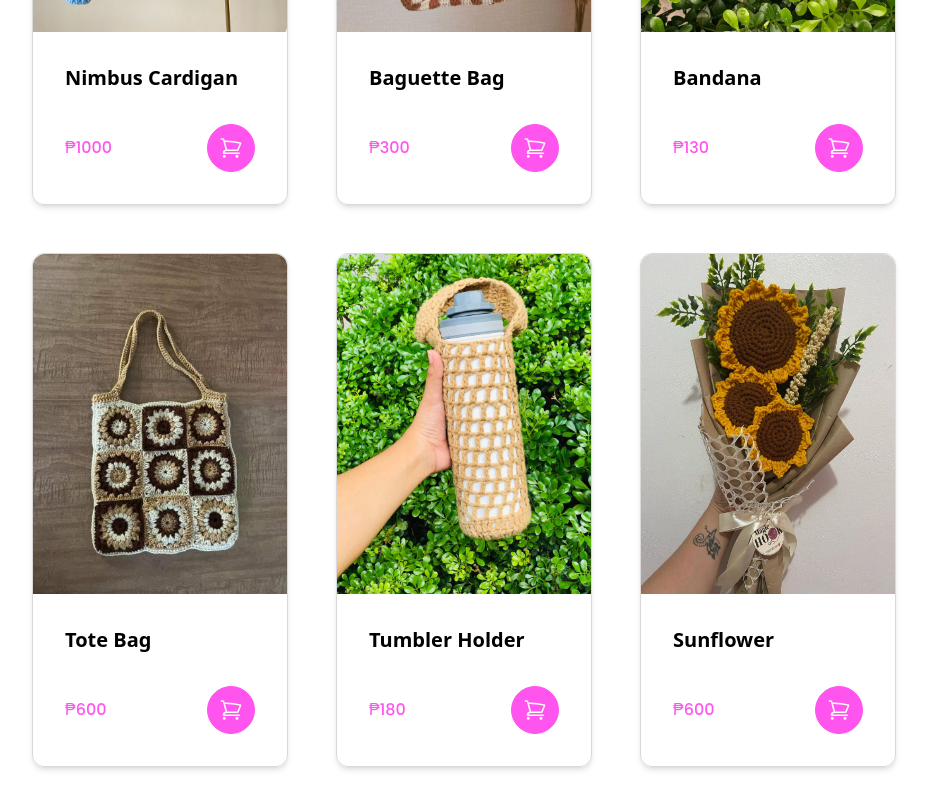
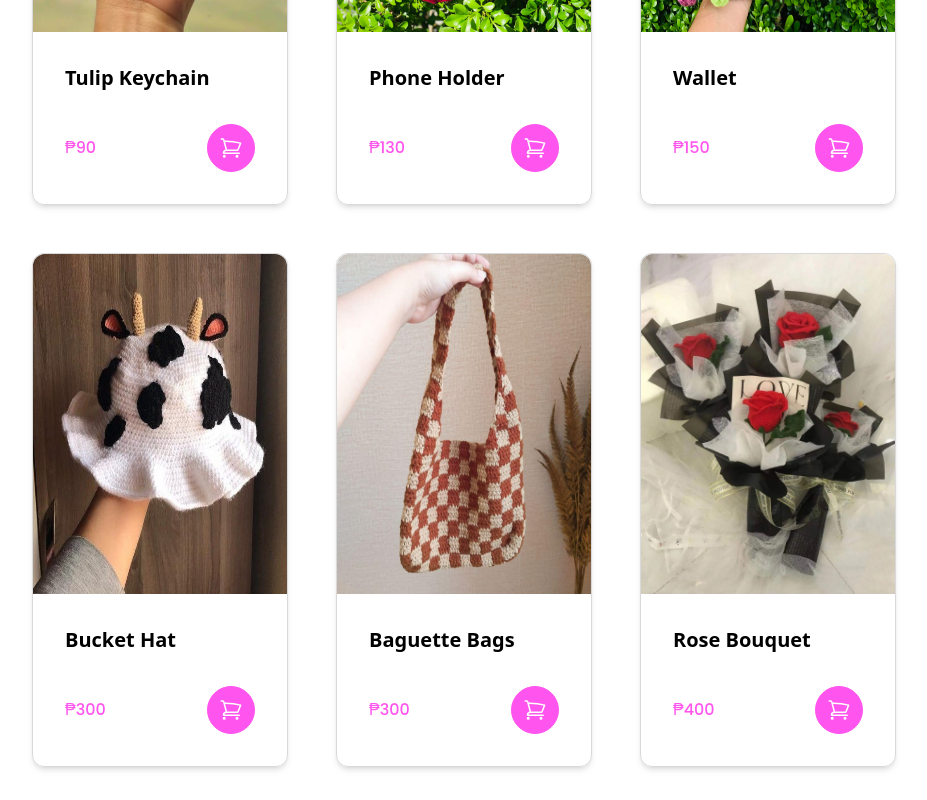
Before and after one commit to yshaaang/ganda-yarn, a React (Vite) app: page / in a window 1280 px wide. Shown: the part 1760-2560 px from the top of the page, without its empty margins (162-1089 px from the left). Built offline with nearby package versions, Linux system fonts and the light colour scheme.

Commit message:
Modifed Featured and Checkout

```diff
--- a/src/components/Featured.jsx
+++ b/src/components/Featured.jsx
@@ -1,10 +1,6 @@
 import styles from '../style';
-import { baguettebags_brown } from '../assets/gy_products/Baguette Bags';
-import { Nimbus_Cardigan_croptop } from '../assets/gy_products/Cardigan';
-import { bandana_lightblue } from '../assets/gy_products/Bandana';
-import { Flora_Tote_Bag_pastel_brown } from '../assets/gy_products/Tote Bags';
-import { tumblerholder_beige } from '../assets/gy_products/Tumbler Holder';
-import { flower_multiplesunflowerbouquet } from '../assets/gy_products/Flowers/Sunflower';
+import { featuredProducts } from '../constants';
+import { Link } from 'react-router-dom';
 
 const Featured = () => (
   <section
@@ -21,21 +17,23 @@ const Featured = () => (
     </div>
 
     <div className='grid grid-cols-1 md:grid-cols-2 lg:grid-cols-3 gap-5'>
+      {featuredProducts.map((featured) => (
         <div className='card h-70 w-64 shadow-md rounded-xl mr-7 mb-7 border border-[#d9d9d9] cursor-pointer'>
           <figure>
             <img
-            src={Nimbus_Cardigan_croptop}
+              src={featured.imageSrc}
               className='h-[340px] hover:opacity-75'
-            alt='nimbus cardigan'
+              alt={featured.imageAlt}
             />
           </figure>
           <div className='card-body'>
-          <h2 className='card-title text-[#000000]'>Nimbus Cardigan</h2>
+            <h2 className='card-title text-[#000000]'>{featured.name}</h2>
 
             <div className='card-actions justify-between mt-6'>
               <h1 className='font-poppins font-medium py-3 text-[#ff55ee]'>
-              ₱1000
+                {featured.price}
               </h1>
+              <Link to={`/${featured.path}`}>
                 <button className='btn bg-[#ff55ee] btn-circle border-[#ff55ee]'>
                   <svg
                     xmlns='http://www.w3.org/2000/svg'
@@ -52,184 +50,11 @@ const Featured = () => (
                     />
                   </svg>
                 </button>
+              </Link>
             </div>
           </div>
         </div>
-
-      <div className='card h-70 w-64 shadow-md rounded-xl mr-7 mb-7 border border-[#d9d9d9] cursor-pointer'>
-        <figure>
-          <img
-            src={baguettebags_brown}
-            className='h-[340px] hover:opacity-75'
-            alt='baguette bag'
-          />
-        </figure>
-        <div className='card-body'>
-          <h2 className='card-title text-[#000000]'>Baguette Bag</h2>
-
-          <div className='card-actions justify-between mt-6'>
-            <h1 className='font-poppins font-medium py-3 text-[#ff55ee]'>
-              ₱300
-            </h1>
-            <button className='btn bg-[#ff55ee] btn-circle border-[#ff55ee]'>
-              <svg
-                xmlns='http://www.w3.org/2000/svg'
-                fill='none'
-                viewBox='0 0 24 24'
-                strokeWidth={1.5}
-                stroke='#ffffff'
-                className='w-6 h-6'
-              >
-                <path
-                  strokeLinecap='round'
-                  strokeLinejoin='round'
-                  d='M2.25 3h1.386c.51 0 .955.343 1.087.835l.383 1.437M7.5 14.25a3 3 0 00-3 3h15.75m-12.75-3h11.218c1.121-2.3 2.1-4.684 2.924-7.138a60.114 60.114 0 00-16.536-1.84M7.5 14.25L5.106 5.272M6 20.25a.75.75 0 11-1.5 0 .75.75 0 011.5 0zm12.75 0a.75.75 0 11-1.5 0 .75.75 0 011.5 0z'
-                />
-              </svg>
-            </button>
-          </div>
-        </div>
-      </div>
-
-      <div className='card h-70 w-64 shadow-md rounded-xl mr-7 mb-7 border border-[#d9d9d9] cursor-pointer'>
-        <figure>
-          <img
-            src={bandana_lightblue}
-            className='h-[340px] hover:opacity-75'
-            alt='bandana'
-          />
-        </figure>
-        <div className='card-body'>
-          <h2 className='card-title text-[#000000]'>Bandana</h2>
-
-          <div className='card-actions justify-between mt-6'>
-            <h1 className='font-poppins font-medium py-3 text-[#ff55ee]'>
-              ₱130
-            </h1>
-            <button className='btn bg-[#ff55ee] btn-circle border-[#ff55ee]'>
-              <svg
-                xmlns='http://www.w3.org/2000/svg'
-                fill='none'
-                viewBox='0 0 24 24'
-                strokeWidth={1.5}
-                stroke='#ffffff'
-                className='w-6 h-6'
-              >
-                <path
-                  strokeLinecap='round'
-                  strokeLinejoin='round'
-                  d='M2.25 3h1.386c.51 0 .955.343 1.087.835l.383 1.437M7.5 14.25a3 3 0 00-3 3h15.75m-12.75-3h11.218c1.121-2.3 2.1-4.684 2.924-7.138a60.114 60.114 0 00-16.536-1.84M7.5 14.25L5.106 5.272M6 20.25a.75.75 0 11-1.5 0 .75.75 0 011.5 0zm12.75 0a.75.75 0 11-1.5 0 .75.75 0 011.5 0z'
-                />
-              </svg>
-            </button>
-          </div>
-        </div>
-      </div>
-
-      <div className='card h-70 w-64 shadow-md rounded-xl mr-7 mb-7 border border-[#d9d9d9] cursor-pointer'>
-        <figure>
-          <img
-            src={Flora_Tote_Bag_pastel_brown}
-            className='h-[340px] hover:opacity-75'
-            alt='tote bag'
-          />
-        </figure>
-        <div className='card-body'>
-          <h2 className='card-title text-[#000000]'>Tote Bag</h2>
-
-          <div className='card-actions justify-between mt-6'>
-            <h1 className='font-poppins font-medium py-3 text-[#ff55ee]'>
-              ₱600
-            </h1>
-            <button className='btn bg-[#ff55ee] btn-circle border-[#ff55ee]'>
-              <svg
-                xmlns='http://www.w3.org/2000/svg'
-                fill='none'
-                viewBox='0 0 24 24'
-                strokeWidth={1.5}
-                stroke='#ffffff'
-                className='w-6 h-6'
-              >
-                <path
-                  strokeLinecap='round'
-                  strokeLinejoin='round'
-                  d='M2.25 3h1.386c.51 0 .955.343 1.087.835l.383 1.437M7.5 14.25a3 3 0 00-3 3h15.75m-12.75-3h11.218c1.121-2.3 2.1-4.684 2.924-7.138a60.114 60.114 0 00-16.536-1.84M7.5 14.25L5.106 5.272M6 20.25a.75.75 0 11-1.5 0 .75.75 0 011.5 0zm12.75 0a.75.75 0 11-1.5 0 .75.75 0 011.5 0z'
-                />
-              </svg>
-            </button>
-          </div>
-        </div>
-      </div>
-
-      <div className='card h-70 w-64 shadow-md rounded-xl mr-7 mb-7 border border-[#d9d9d9] cursor-pointer'>
-        <figure>
-          <img
-            src={tumblerholder_beige}
-            className='h-[340px] hover:opacity-75'
-            alt='tumbler holder'
-          />
-        </figure>
-        <div className='card-body'>
-          <h2 className='card-title text-[#000000]'>Tumbler Holder</h2>
-
-          <div className='card-actions justify-between mt-6'>
-            <h1 className='font-poppins font-medium py-3 text-[#ff55ee]'>
-              ₱180
-            </h1>
-            <button className='btn bg-[#ff55ee] btn-circle border-[#ff55ee]'>
-              <svg
-                xmlns='http://www.w3.org/2000/svg'
-                fill='none'
-                viewBox='0 0 24 24'
-                strokeWidth={1.5}
-                stroke='#ffffff'
-                className='w-6 h-6'
-              >
-                <path
-                  strokeLinecap='round'
-                  strokeLinejoin='round'
-                  d='M2.25 3h1.386c.51 0 .955.343 1.087.835l.383 1.437M7.5 14.25a3 3 0 00-3 3h15.75m-12.75-3h11.218c1.121-2.3 2.1-4.684 2.924-7.138a60.114 60.114 0 00-16.536-1.84M7.5 14.25L5.106 5.272M6 20.25a.75.75 0 11-1.5 0 .75.75 0 011.5 0zm12.75 0a.75.75 0 11-1.5 0 .75.75 0 011.5 0z'
-                />
-              </svg>
-            </button>
-          </div>
-        </div>
-      </div>
-
-      <div className='card h-70 w-64 shadow-md rounded-xl mr-7 mb-7 border border-[#d9d9d9] cursor-pointer'>
-        <figure>
-          <img
-            src={flower_multiplesunflowerbouquet}
-            className='h-[340px] hover:opacity-75'
-            alt='multiple sunflower'
-          />
-        </figure>
-        <div className='card-body'>
-          <h2 className='card-title text-[#000000]'>Sunflower</h2>
-
-          <div className='card-actions justify-between mt-6'>
-            <h1 className='font-poppins font-medium py-3 text-[#ff55ee]'>
-              ₱600
-            </h1>
-            <button className='btn bg-[#ff55ee] btn-circle border-[#ff55ee]'>
-              <svg
-                xmlns='http://www.w3.org/2000/svg'
-                fill='none'
-                viewBox='0 0 24 24'
-                strokeWidth={1.5}
-                stroke='#ffffff'
-                className='w-6 h-6'
-              >
-                <path
-                  strokeLinecap='round'
-                  strokeLinejoin='round'
-                  d='M2.25 3h1.386c.51 0 .955.343 1.087.835l.383 1.437M7.5 14.25a3 3 0 00-3 3h15.75m-12.75-3h11.218c1.121-2.3 2.1-4.684 2.924-7.138a60.114 60.114 0 00-16.536-1.84M7.5 14.25L5.106 5.272M6 20.25a.75.75 0 11-1.5 0 .75.75 0 011.5 0zm12.75 0a.75.75 0 11-1.5 0 .75.75 0 011.5 0z'
-                />
-              </svg>
-            </button>
-          </div>
-        </div>
-      </div>
+      ))}
     </div>
   </section>
 );
--- a/src/components/OrderStatus.jsx
+++ b/src/components/OrderStatus.jsx
@@ -8,10 +8,10 @@ const OrderStatus = () => (
   <div className='bg-white w-full overflow-hidden'>
     <div class='mx-auto max-w-7xl px-4 sm:px-6 lg:px-8'>
       <div class='mx-auto max-w-2xl py-8 sm:py-15 lg:max-w-none lg:py-6'>
-        <h2 class='text-2xl text-center font-bold text-gray-900'>
+        <h2 class='text-[30px] text-center font-bold text-gray-900'>
           Order Status
         </h2>
-        <div className='mx-auto'>
+        <div className='mx-auto text-center mt-5'>
           <ul className='steps' style={{ width: '500px' }}>
             <li className='step step-secondary'>To Pay</li>
             <li className='step step-secondary'>To Ship</li>
--- a/src/constants/index.js
+++ b/src/constants/index.js
@@ -177,7 +177,6 @@ export const products = [
     variant: 'Cow',
     quantity: 1,
   },
-
   {
     id: 'BB1',
     name: 'Baguette Bags',
@@ -263,6 +262,81 @@ export const shoppingCart = [
     variants: 'Blue, Pink, Green, White, Brown',
     category: 'phone-holder',
     variant: 'Pink',
+    quantity: 1,
+  },
+];
+
+export const featuredProducts = [
+  {
+    id: 'TK1',
+    name: 'Tulip Keychain',
+    path: 'category_keychains',
+    imageSrc: tulipkeychain_violet,
+    imageAlt: 'Tulip Keychain Violet',
+    price: '₱90',
+    variants: 'Pink, Violet, Green, Yellow',
+    category: 'tulip-keychain',
+    variant: 'Violet',
+    quantity: 1,
+  },
+  {
+    id: 'PH1',
+    name: 'Phone Holder',
+    path: '',
+    imageSrc: phoneholder_red,
+    imageAlt: 'Phone Holder in Red',
+    price: '₱130',
+    variants: 'Baby Pink, Red, White',
+    category: 'phone-holder',
+    variant: 'Red',
+    quantity: 1,
+  },
+  {
+    id: 'WL1',
+    name: 'Wallet',
+    path: '',
+    imageSrc: wallets_assorted,
+    imageAlt: 'Wallets assorted',
+    price: '₱150',
+    variants: 'Blue, Pink, Green, White, Brown',
+    category: 'phone-holder',
+    variant: 'Assorted',
+    quantity: 1,
+  },
+  {
+    id: 'BH1',
+    name: 'Bucket Hat',
+    path: '',
+    imageSrc: buckethat_cowprint,
+    imageAlt: 'Cow Bucket Hat',
+    price: '₱300',
+    variants: 'Frog, Cow, Duck',
+    category: 'bucket-hat',
+    variant: 'Cow',
+    quantity: 1,
+  },
+  {
+    id: 'BB1',
+    name: 'Baguette Bags',
+    path: 'category_baguette_bags',
+    imageSrc: baguettebags_brown,
+    imageAlt: 'Baguette Bag in Color Brown',
+    price: '₱300',
+    variants: 'Brown, Pink, Violet',
+    category: 'baguette-bags',
+    variant: 'Brown',
+    quantity: 1,
+  },
+  {
+    id: 'RB1',
+    name: 'Rose Bouquet',
+    path: '',
+    imageSrc: Flower_singlebouquet,
+    imageAlt: 'Rose Bouquet',
+    price: '₱400',
+    variants: 'Single, Multiple',
+    category: 'flower-rose-bouquet',
+    variant: 'Single',
     quantity: 1,
   },
 ];
```
Lines whose indentation alone changed are shown as unchanged.
